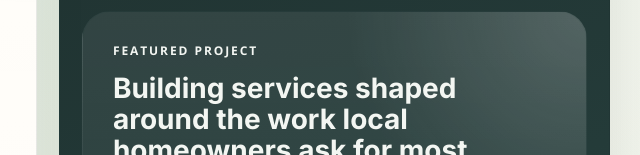
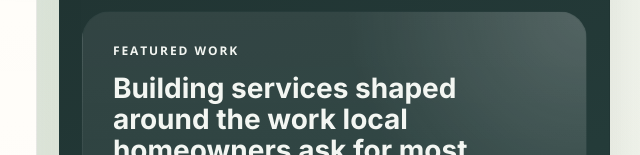
Before and after one commit to tohihenry/fixza-northbuild-test-co-4, a plain HTML site: page site/services.html in a window 1280 px wide. Shown: the part 645-800 px from the top of the page, 640-1280 px from the left. Drawn offline with nearby package versions, Linux system fonts and the light colour scheme.

Commit message:
Deploy services page for FixZa preview

```diff
--- a/site/services.html
+++ b/site/services.html
@@ -85,7 +85,7 @@
         <img src="https://files.manuscdn.com/user_upload_by_module/session_file/104275514/BJYcdiYHndIyNlop.jpg" alt="Services showcase for NorthBuild Test Co 4" />
       </article>
       <article class="showcase-panel lead">
-        <p class="eyebrow">Featured project</p>
+        <p class="eyebrow">Featured work</p>
         <h2>Building services shaped around the work local homeowners ask for most</h2>
         <p>Services brings the right details forward and helps serious visitors understand the business with more confidence.</p>
         <div class="showcase-pill-row">
```
